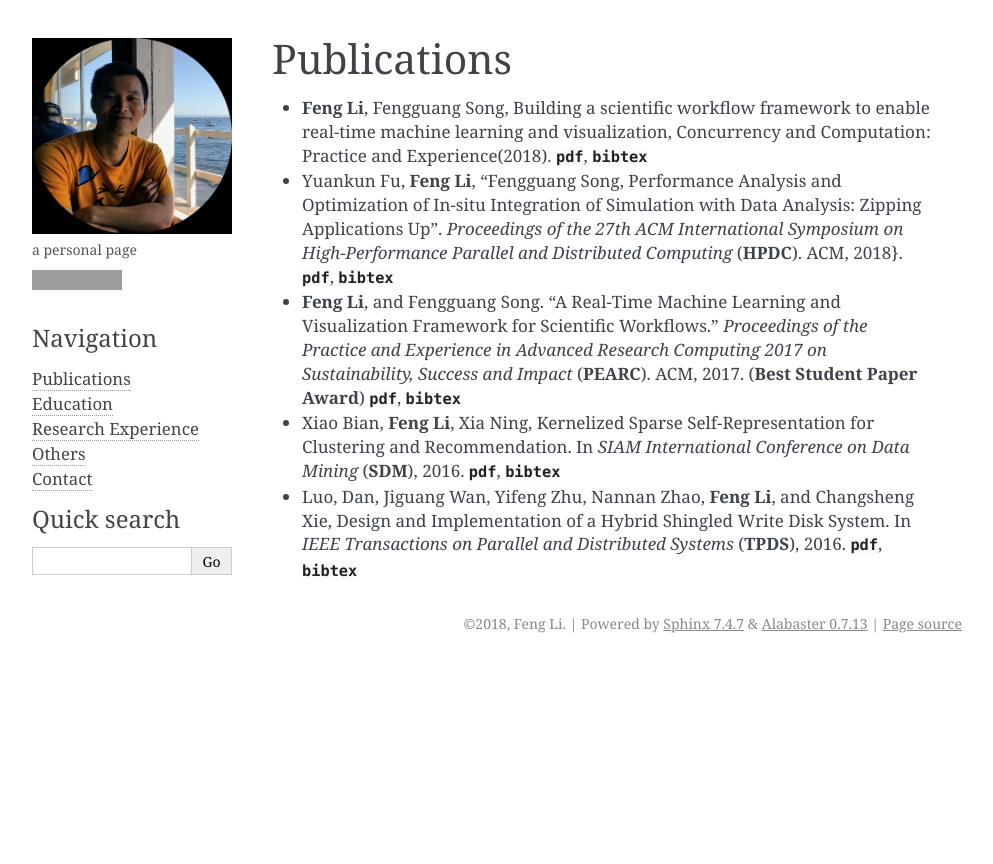
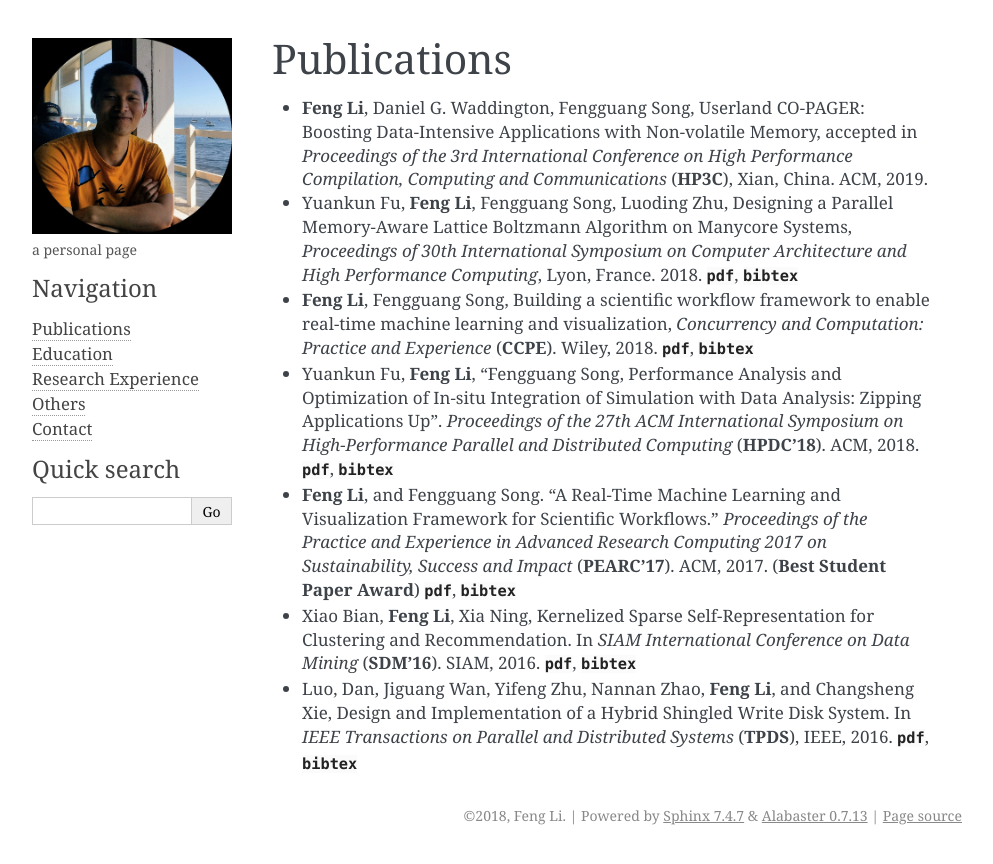
Before and after one commit to fengggli/fengggli.github.io, a Sphinx documentation site: the page built from source/publications.rst, in a window 1280 px wide. Shown: the top 864 px of the page, without its empty margins (148-1141 px from the left). Built offline with Sphinx 7.4.7, drawn with Linux system fonts in a browser that asks for light colours; grey boxes are pictures that could not be loaded.

Commit message:
add copager and lbm paper

```diff
--- a/source/conf.py
+++ b/source/conf.py
@@ -87,6 +87,7 @@ html_theme_options = {
     "description": "a personal page",
     "github_user": "fengggli",
     "github_repo": "fengggli.github.io",
+    "github_button": False,
     "fixed_sidebar": True,
     "logo":"imgs/self-img-cropped.jpg",
     "logo_name":"Feng Li",
--- a/source/misc.rst
+++ b/source/misc.rst
@@ -3,8 +3,8 @@
 Others
 ====================
 
-My spare time
----------------
+* My spare time
+
 I like hiking, jogging. I have travelled to many great places in China, and I am planning to visit more places in the US!
 I started to learn swimming since 2017 fall, not very good at it but really enjoy it a lot as a way for exercise and relax.
 Recenty I am learning guitar with one friend, we are so both excited about what we can achieve in the year of 2018.
--- a/source/publications.rst
+++ b/source/publications.rst
@@ -2,22 +2,29 @@
 
 Publications
 ============
-* **Feng Li**, Fengguang Song, Building a scientific workflow framework to enable real‐time machine learning and visualization, Concurrency and Computation: Practice and Experience(2018).
+
+* **Feng Li**, Daniel G. Waddington, Fengguang Song, Userland CO-PAGER: Boosting Data-Intensive Applications with Non-volatile Memory, accepted in *Proceedings of the 3rd International Conference on High Performance Compilation, Computing and Communications* (**HP3C**), Xian, China. ACM, 2019.
+
+* Yuankun Fu, **Feng Li**, Fengguang Song, Luoding Zhu, Designing a Parallel Memory-Aware Lattice Boltzmann Algorithm on Manycore Systems, *Proceedings of	30th International Symposium on Computer Architecture and High Performance Computing*, Lyon, France. 2018.
+  :download:`pdf </pubs/fu2018lbm.pdf>`,
+  :download:`bibtex </pubs/fu2018lbm.bibtex>`
+
+* **Feng Li**, Fengguang Song, Building a scientific workflow framework to enable real‐time machine learning and visualization, *Concurrency and Computation: Practice and Experience* (**CCPE**). Wiley, 2018.
   :download:`pdf </pubs/li2018ccpe.pdf>`,
   :download:`bibtex </pubs/li2018ccpe.bibtex>`
 
-* Yuankun Fu, **Feng Li**, "Fengguang Song, Performance Analysis and Optimization of In-situ Integration of Simulation with Data Analysis: Zipping Applications Up". *Proceedings of the 27th ACM International Symposium on High-Performance Parallel and Distributed Computing* (**HPDC**). ACM, 2018}.
+* Yuankun Fu, **Feng Li**, "Fengguang Song, Performance Analysis and Optimization of In-situ Integration of Simulation with Data Analysis: Zipping Applications Up". *Proceedings of the 27th ACM International Symposium on High-Performance Parallel and Distributed Computing* (**HPDC'18**). ACM, 2018.
   :download:`pdf </pubs/fu2018zipper.pdf>`,
   :download:`bibtex </pubs/fu2018zipper.bibtex>`
 
-* **Feng Li**, and Fengguang Song. "A Real-Time Machine Learning and Visualization Framework for Scientific Workflows." *Proceedings of the Practice and Experience in Advanced Research Computing 2017 on Sustainability, Success and Impact* (**PEARC**). ACM, 2017. (**Best Student Paper Award**)
+* **Feng Li**, and Fengguang Song. "A Real-Time Machine Learning and Visualization Framework for Scientific Workflows." *Proceedings of the Practice and Experience in Advanced Research Computing 2017 on Sustainability, Success and Impact* (**PEARC'17**). ACM, 2017. (**Best Student Paper Award**)
   :download:`pdf </pubs/li2017mlworkflow.pdf>`,
   :download:`bibtex </pubs/li2017mlworkflow.bibtex>`
 
-* Xiao Bian, **Feng Li**, Xia Ning, Kernelized Sparse Self-Representation for Clustering and Recommendation. In *SIAM International Conference on Data Mining* (**SDM**), 2016.
+* Xiao Bian, **Feng Li**, Xia Ning, Kernelized Sparse Self-Representation for Clustering and Recommendation. In *SIAM International Conference on Data Mining* (**SDM'16**). SIAM, 2016.
   :download:`pdf </pubs/bian2016kfista.pdf>`,
   :download:`bibtex </pubs/bian2016kfista.bibtex>`
 
-* Luo, Dan, Jiguang Wan, Yifeng Zhu, Nannan Zhao, **Feng Li**, and Changsheng Xie, Design and Implementation of a Hybrid Shingled Write Disk System. In *IEEE Transactions on Parallel and Distributed Systems* (**TPDS**), 2016.
+* Luo, Dan, Jiguang Wan, Yifeng Zhu, Nannan Zhao, **Feng Li**, and Changsheng Xie, Design and Implementation of a Hybrid Shingled Write Disk System. In *IEEE Transactions on Parallel and Distributed Systems* (**TPDS**), IEEE, 2016.
   :download:`pdf </pubs/luo2016hwsr.pdf>`,
   :download:`bibtex </pubs/luo2016hwsr.bibtex>`
```
Also changed, not shown: 3 other files.
